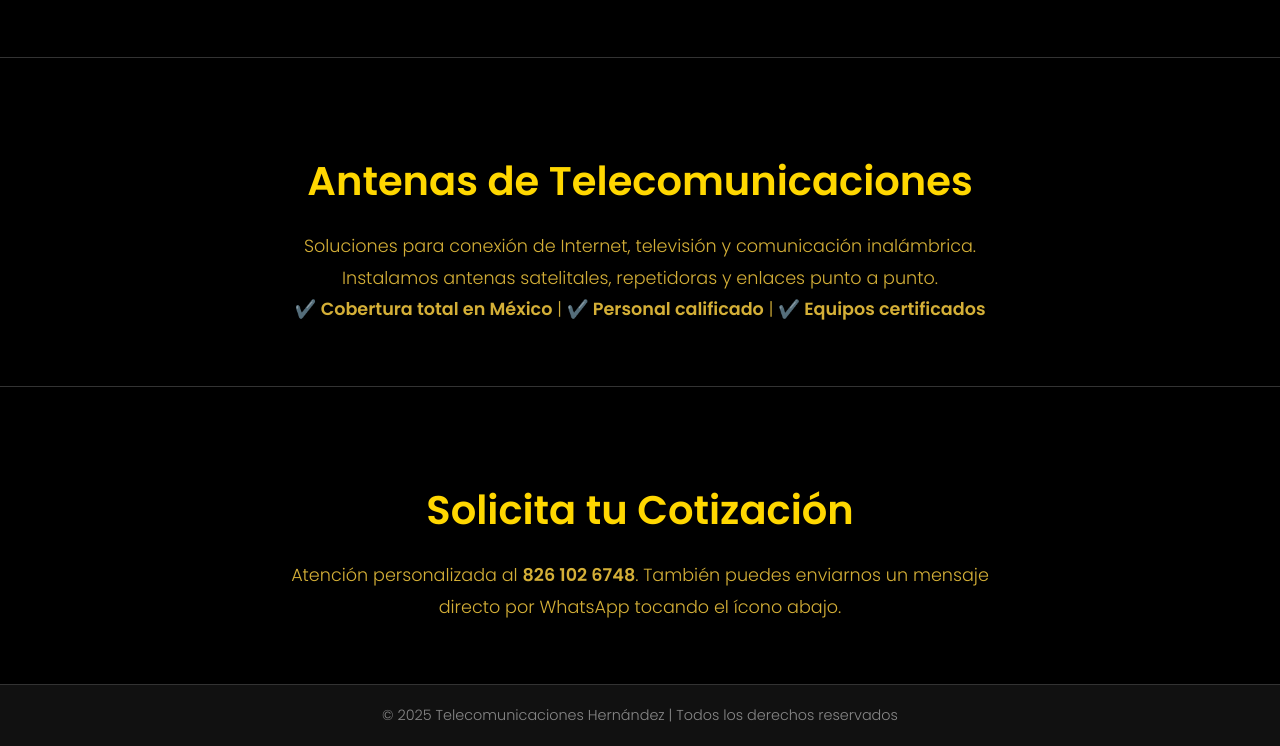
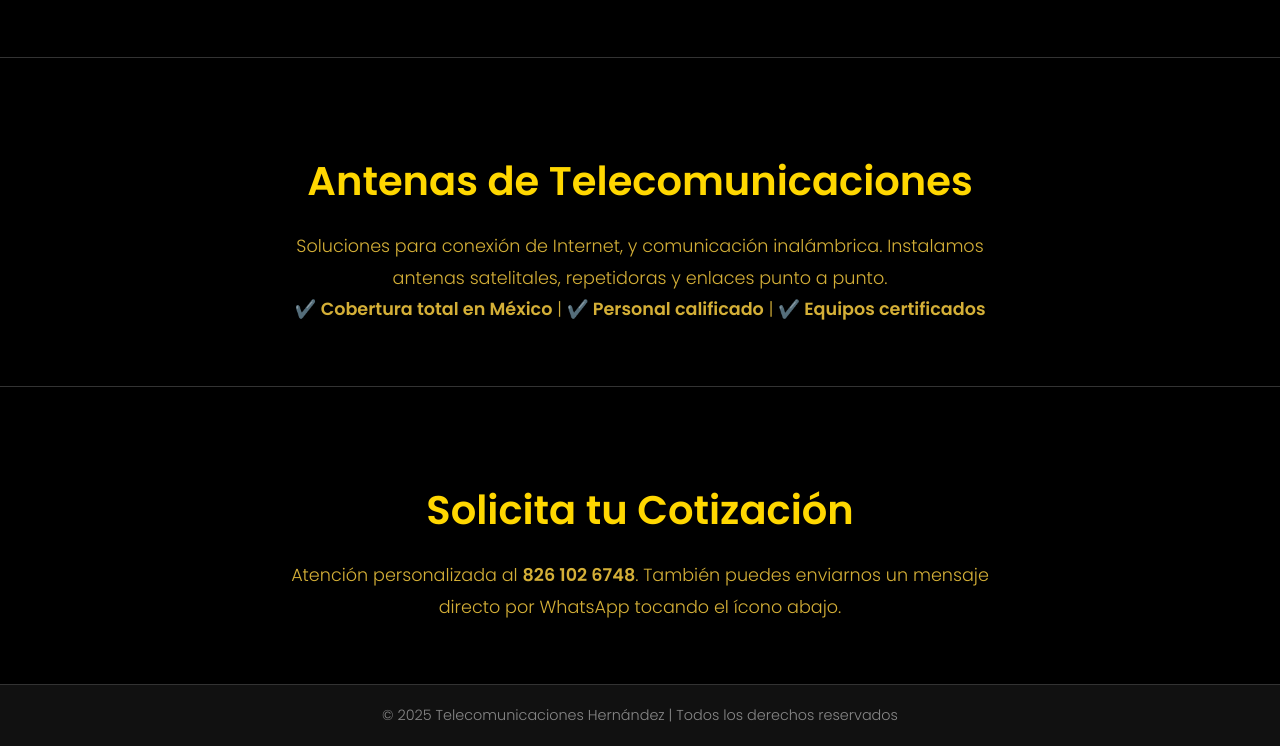
Before and after one commit to DESTRUCTORH09/telecomicaciones-hernandez, a plain HTML site: page index.html in a window 1280 px wide. Shown: the part 854-1600 px from the top of the page. Drawn offline with Linux system fonts and the light colour scheme.

Commit message:
Update index.html

```diff
--- a/index.html
+++ b/index.html
@@ -101,7 +101,7 @@
 
   <section id="antenas">
     <h2>Antenas de Telecomunicaciones</h2>
-    <p>Soluciones para conexión de Internet, televisión y comunicación inalámbrica. Instalamos antenas satelitales, repetidoras y enlaces punto a punto.</p>
+    <p>Soluciones para conexión de Internet, y comunicación inalámbrica. Instalamos antenas satelitales, repetidoras y enlaces punto a punto.</p>
     <p><strong>✔️ Cobertura total en México</strong> | <strong>✔️ Personal calificado</strong> | <strong>✔️ Equipos certificados</strong></p>
   </section>
 
```
